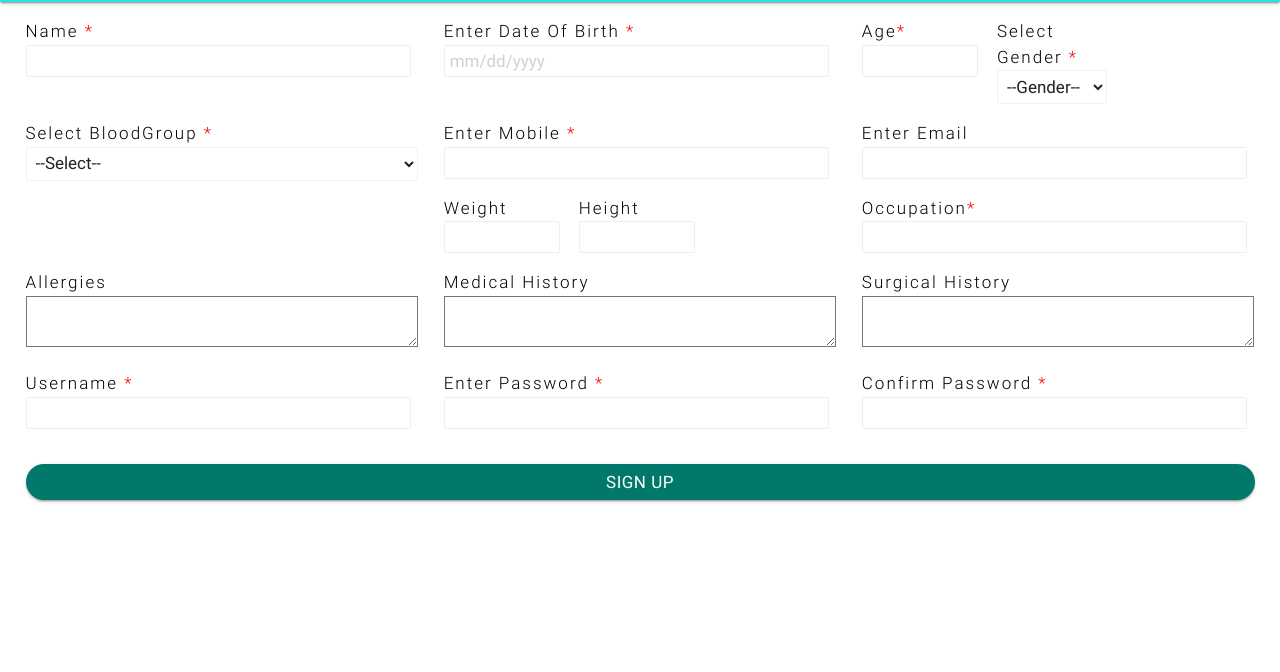
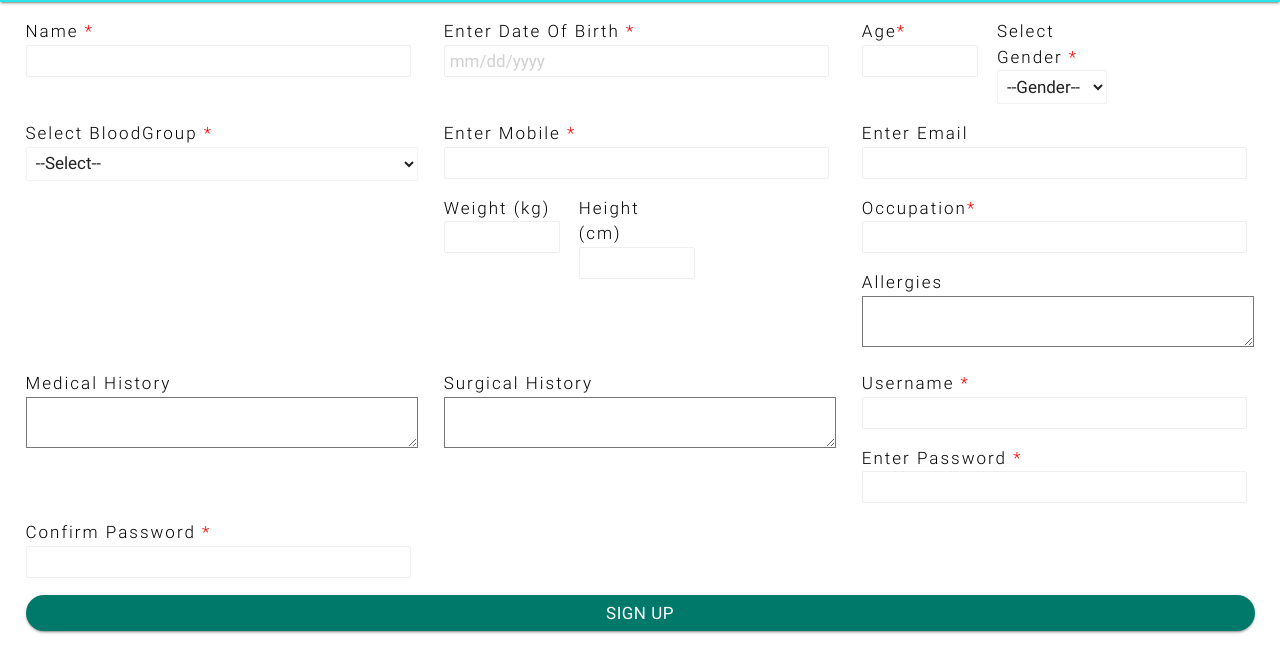
Before and after one commit to PradyumnaD9/My-HealthDoc, a plain HTML site: page assets/www/Registration.html in a window 1280 px wide. Shown: the part 68-740 px from the top of the page. Drawn offline with Linux system fonts and the light colour scheme.

Commit message:
Update Registration.html

```diff
--- a/assets/www/Registration.html
+++ b/assets/www/Registration.html
@@ -93,11 +93,11 @@
               </div>
 			  <div class="input-field col s12 m4" style="padding-left: 0;margin-top: 0;">
 				  <div class="input-field col s6 m4">
-					<label>Weight </label>
+					<label>Weight (kg)</label>
 					<input type="text" id="user_weight" name="user_weight"/>
 				  </div>
 				  <div class="input-field col s6 m4">
-					<label>Height </label>
+					<label>Height (cm)</label>
 					<input type="text" id="user_height" name="user_height"/>
 				  </div>
 			  </div>
```
